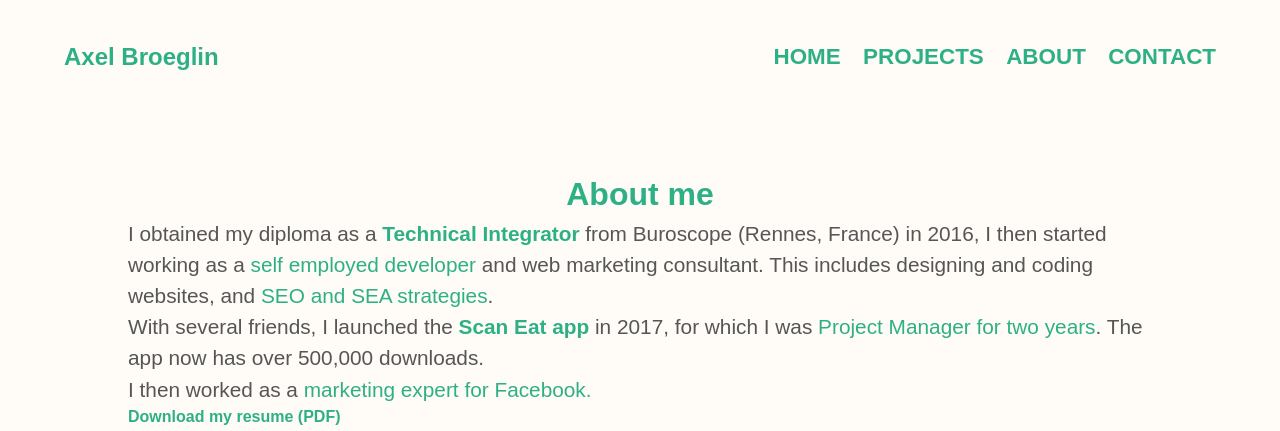
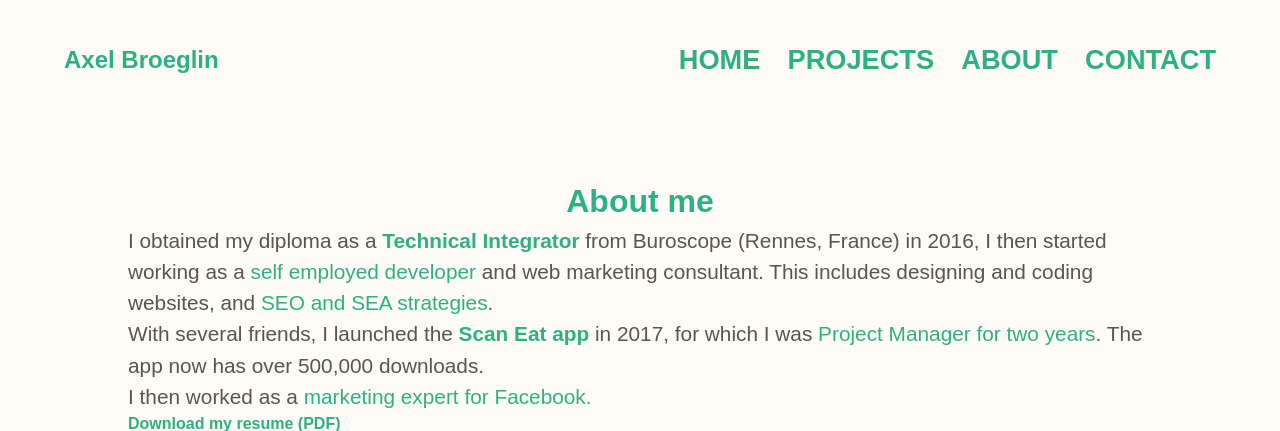
Before and after one commit to AxelBroeglin/portfolio, a PHP site: page /about.html in a window 1280 px wide. Shown: the top 431 px of the page. Run offline with PHP 8.4, Linux system fonts and the light colour scheme.

Commit message:
Responsive partially corrected on small devices

```diff
--- a/styles/layout/_header.scss
+++ b/styles/layout/_header.scss
@@ -19,6 +19,9 @@ header{
     display: flex;
     justify-content: space-between;
     align-items: center;
+    >h2{
+        font-size: 1.8em;
+    }
 }
 .header-mobile .menu-btn{
     @media only screen and (min-width: 900px) {
@@ -48,7 +51,7 @@ header{
         display: flex;
         >li{
             padding-left: 1em;
-            font-size: 1.4em;
+            font-size: 1.7em;
         }
     }
 
--- a/styles/main.css
+++ b/styles/main.css
@@ -187,6 +187,10 @@ header {
           align-items: center;
 }
 
+.header-mobile > h2 {
+  font-size: 1.8em;
+}
+
 .header-mobile .menu-btn {
   /*HEREHERE*/
 }
@@ -226,7 +230,7 @@ header {
 
 .nav-mobile .menu-desk__ul > li {
   padding-left: 1em;
-  font-size: 1.4em;
+  font-size: 1.7em;
 }
 
 /*********************/
```
Also changed, not shown: 1 other file.
